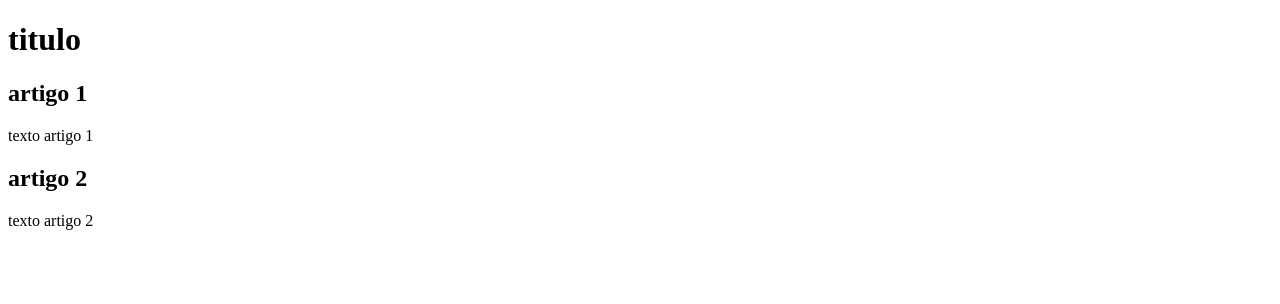
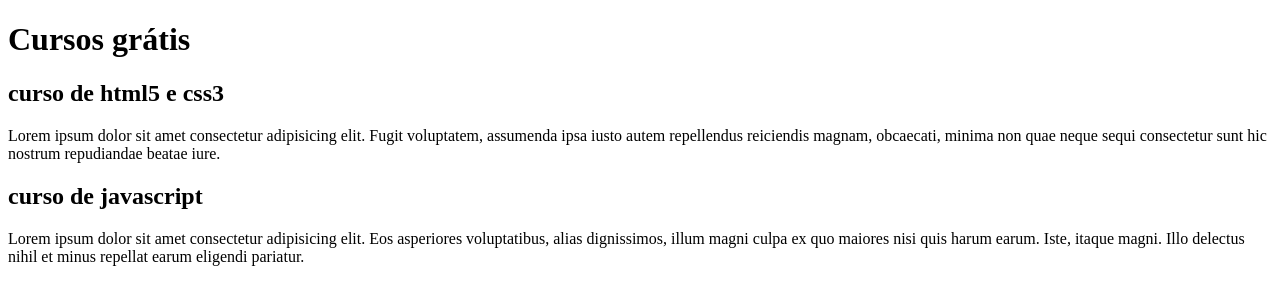
Before and after one commit to JadeCoelho/teste-branches, a plain HTML site: page index.html in a window 1280 px wide. Drawn offline with Linux system fonts and the light colour scheme.

Commit message:
comecei a escrever o conteudo

```diff
--- a/index.html
+++ b/index.html
@@ -9,15 +9,15 @@
 <body>
     <main>
         <header>
-            <h1>titulo</h1>
+            <h1>Cursos grátis</h1>
         </header>
         <article>
-            <h2>artigo 1</h2>
-            <p>texto artigo 1</p>
+            <h2>curso de html5 e css3</h2>
+            <p>Lorem ipsum dolor sit amet consectetur adipisicing elit. Fugit voluptatem, assumenda ipsa iusto autem repellendus reiciendis magnam, obcaecati, minima non quae neque sequi consectetur sunt hic nostrum repudiandae beatae iure.</p>
         </article>
         <article>
-            <h2>artigo 2</h2>
-            <p>texto artigo 2</p>
+            <h2>curso de javascript</h2>
+            <p>Lorem ipsum dolor sit amet consectetur adipisicing elit. Eos asperiores voluptatibus, alias dignissimos, illum magni culpa ex quo maiores nisi quis harum earum. Iste, itaque magni. Illo delectus nihil et minus repellat earum eligendi pariatur.</p>
         </article>
     </main>
 </body>
```
